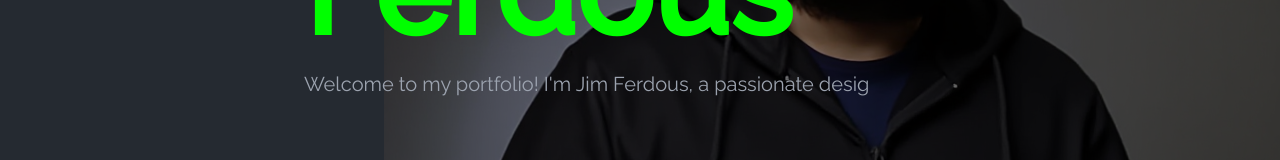
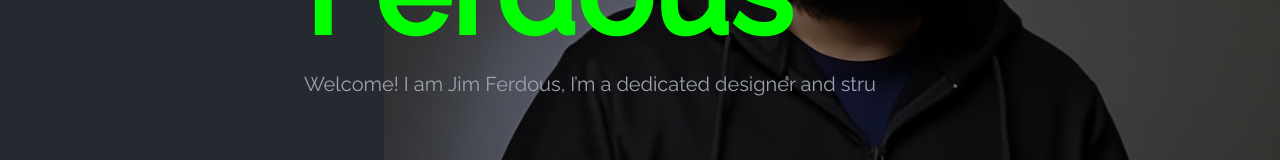
Before and after one commit to noobCodergg/jim-front, a React (Vite) app: page / in a window 1280 px wide. Shown: the part 388-548 px from the top of the page. Built offline with nearby package versions, Linux system fonts and the light colour scheme; no server answers.

Commit message:
Update HeroSection.jsx

```diff
--- a/src/Components/HeroSection.jsx
+++ b/src/Components/HeroSection.jsx
@@ -2,7 +2,7 @@ import React, { useState, useEffect } from "react";
 
 const HeroSection = () => {
   const welcomeText =
-    "Welcome to my portfolio! I'm Jim Ferdous, a passionate designer and structural engineer. Explore my work, skills, and projects to learn more about how I can bring your ideas to life";
+    "Welcome! I am Jim Ferdous, I’m a dedicated designer and structural engineer, combining technical precision with creative vision to deliver innovative, sustainable solutions. With a strong foundation in both design and engineering, I’m committed to transforming concepts into reality while ensuring efficiency and structural integrity. Let’s collaborate and create impactful, forward thinking projects that stand the test of time.";
 
   const expertise = [
     "AutoCAD",
```
